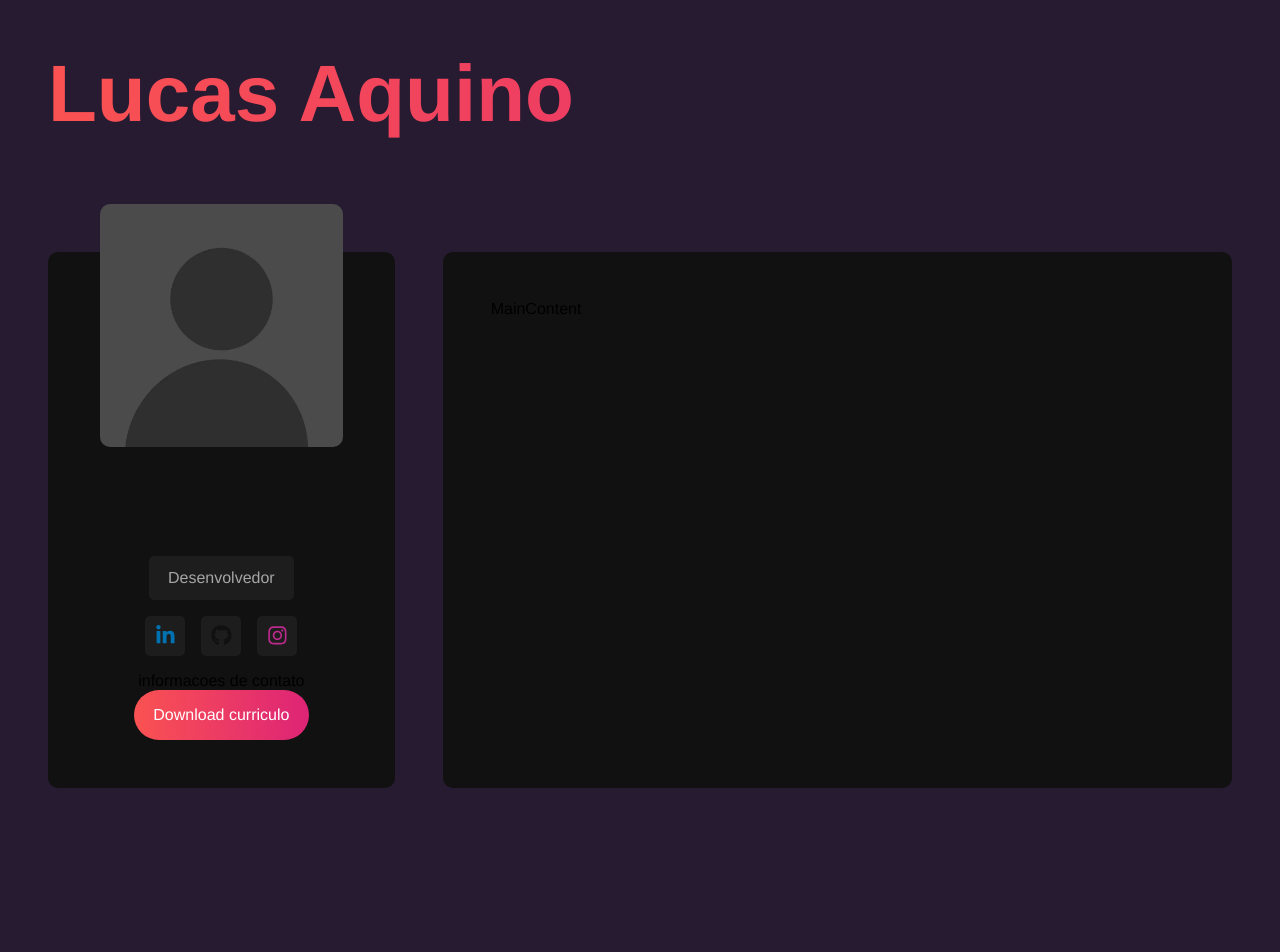
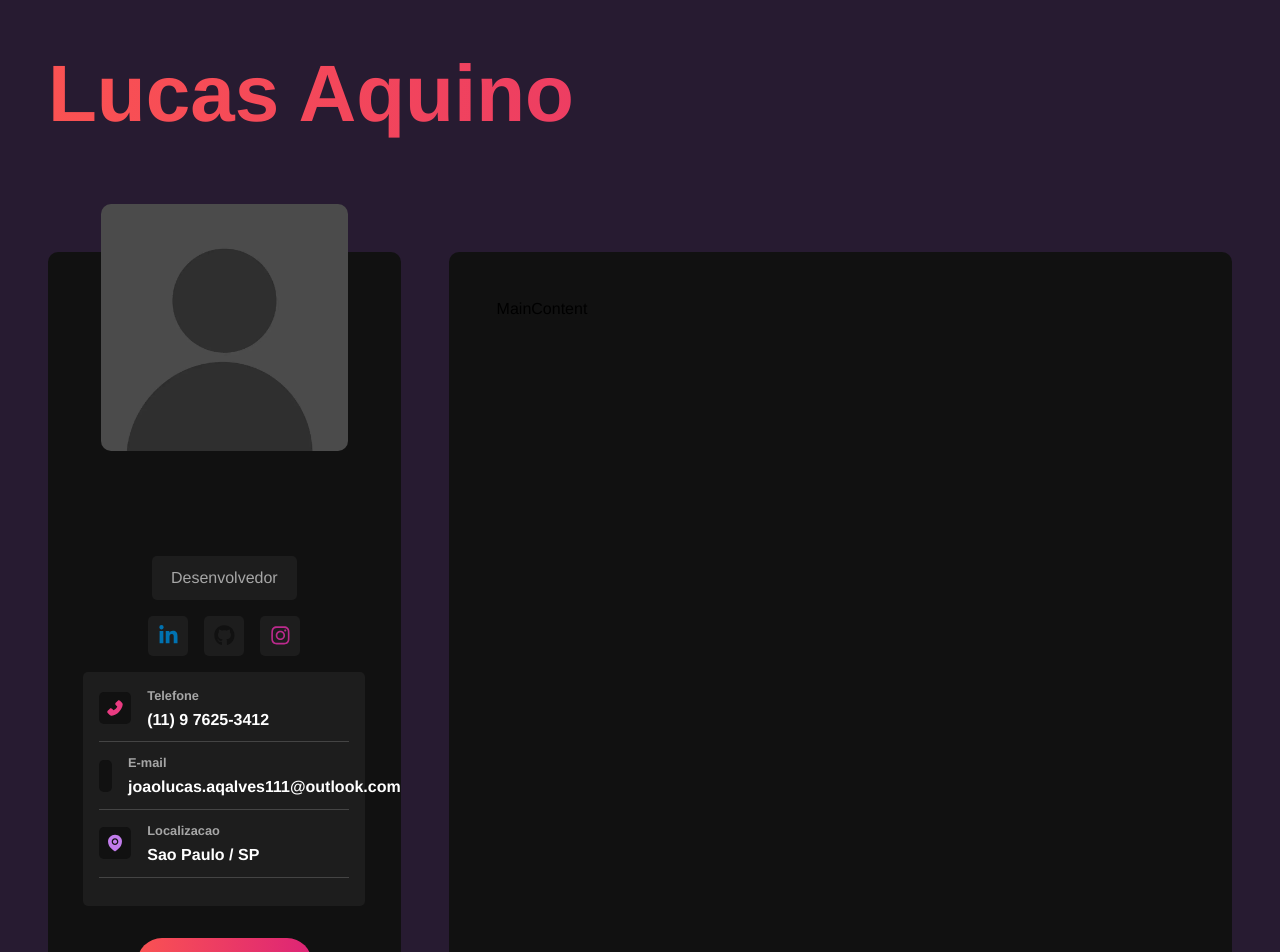
Before and after one commit to devLucasAquino/portfolio, a React (Vite) app: page / in a window 1280 px wide. Shown: the top 952 px of the page. Before the commit the page ends 836 px from the top, so only its background shows below. Built offline with nearby package versions, Linux system fonts and the light colour scheme.

Commit message:
style: finalizado Sidebar

```diff
--- /dev/null
+++ b/src/components/InformationContainer.jsx
@@ -0,0 +1,33 @@
+import { AiFillPhone, AiOutlineMail, AiFillEnvironment } from 'react-icons/ai';
+
+import '../styles/components/informationcontainer.sass';
+
+const InformationContainer = () => {
+    return(
+        <section id="information">
+            <div className="info-card">
+                <AiFillPhone id='phone-icon'/>
+                <div>
+                    <h3>Telefone</h3>
+                    <p>(11) 9 7625-3412</p>
+                </div>
+            </div>
+            <div className="info-card">
+                <AiOutlineMail id='email-icon'/>
+                <div>
+                    <h3>E-mail</h3>
+                    <p>joaolucas.aqalves111@outlook.com</p>
+                </div>
+            </div>
+            <div className="info-card">
+                <AiFillEnvironment id='pin-icon'/>
+                <div>
+                    <h3>Localizacao</h3>
+                    <p>Sao Paulo / SP</p>
+                </div>
+            </div>
+        </section>
+    )
+}
+
+export default InformationContainer;
--- a/src/components/Sidebar.jsx
+++ b/src/components/Sidebar.jsx
@@ -1,8 +1,10 @@
 import SocialNetworks from './SocialNetworks';
+import InformationContainer from './InformationContainer';
 
 import Avatar from '../img/perfil.webp';
 
 import '../styles/components/sidebar.sass';
+
 
 const Sidebar = () => {
     return(
@@ -10,7 +12,7 @@
             <img src={Avatar} alt="perfil" />
             <p className="title">Desenvolvedor</p>
             <SocialNetworks />
-            <p>informacoes de contato</p>
+            <InformationContainer />
             <a href="" className="btn">Download curriculo</a>
         </aside>
     )
--- /dev/null
+++ b/src/styles/components/informationcontainer.sass
@@ -0,0 +1,46 @@
+@use '../variables'
+@use '../mixins'
+
+#information
+    @include mixins.center
+    flex-direction: column
+    background-color: variables.$bg-color-secondary
+    padding: 1rem
+    margin-bottom: 2rem
+    text-align: left
+    width: 80%
+    border-radius: variables.$card-border-radius
+
+    .info-card
+        @include mixins.center
+        justify-content: start
+        gap: 1rem
+        padding-bottom: .8rem
+        margin-bottom: .8rem
+        border-bottom: 1px solid #444
+        width: 100%
+
+        h3
+            color: variables.$text-color-secondary
+            font-size: .8rem
+            margin-bottom: .5rem
+
+        p
+            color: variables.$text-color
+            font-weight: bold
+
+        svg
+            background-color: variables.$bg-color
+            padding: .4rem
+            width: 2rem
+            height: 2rem
+            border-radius: variables.$card-border-radius
+
+        #phone-icon
+            color: #e93b81
+
+        #email-icon
+            color: #6ab5b9
+
+        #pin-icon
+            color: #c17ceb
```
